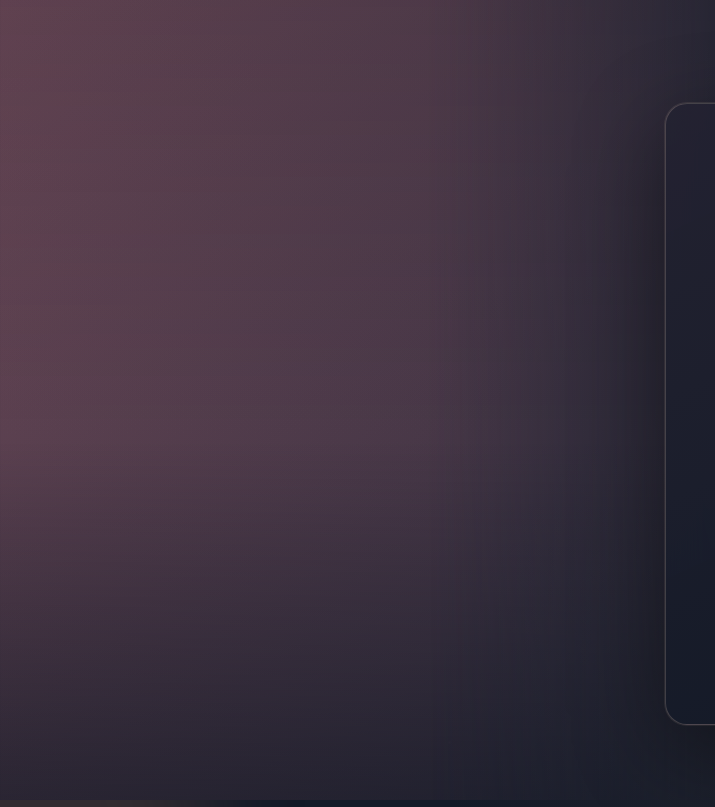
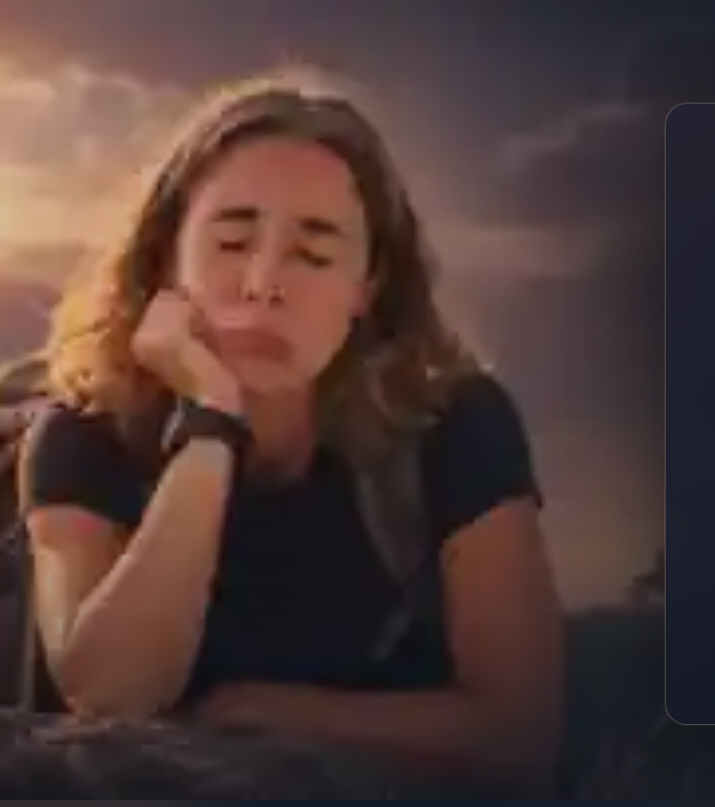
Before and after one commit to phdah/present-page, a plain HTML site: page index.html in a window 1280 px wide. Shown: the full height of the page, 0-715 px from the left. Drawn offline with Linux system fonts and the light colour scheme.

Commit message:
Add the three edited Emma and horseback image assets

```diff
--- a/styles.css
+++ b/styles.css
@@ -1,3 +1,8 @@
+:root {
+  --gate-image: url("./assets/gate-emma.webp");
+  --explorer-image: url("./assets/explorer-emma.webp");
+  --riding-image: url("./assets/horseback-together.webp");
+}
 :root {
   color-scheme: dark;
   font-family: system-ui, -apple-system, BlinkMacSystemFont, 'Segoe UI', sans-serif;
```
Also changed, not shown: assets/explorer-emma.webp (added), assets/gate-emma.webp (added), assets/horseback-together.webp (added), 1 other file.
